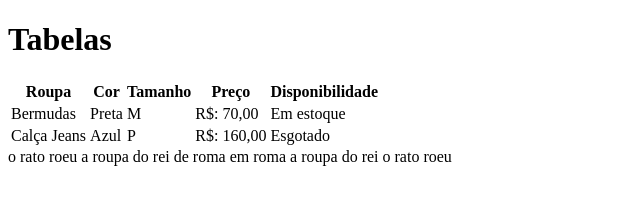
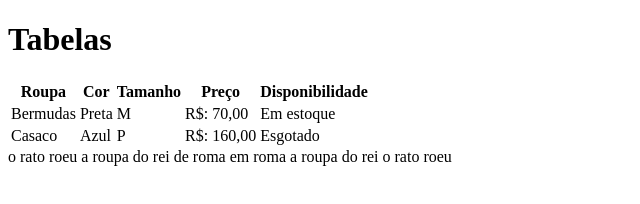
Before and after one commit to LucasGoncalves23/aula-tabela, a plain HTML site: page index.html in a window 1280 px wide. Shown: the whole page, without its empty margins (0-640 px from the left). Drawn offline with Linux system fonts and the light colour scheme.

Commit message:
Alteração de calça jeans para casaco na tabela

```diff
--- a/index.html
+++ b/index.html
@@ -23,7 +23,8 @@
             <td>Em estoque</td>
         </tr>
         <tr>
-            <td>Calça Jeans</td>
+            <td>Casaco
+            </td>
             <td>Azul</td>
             <td>P</td>
             <td>R$: 160,00</td>
```
